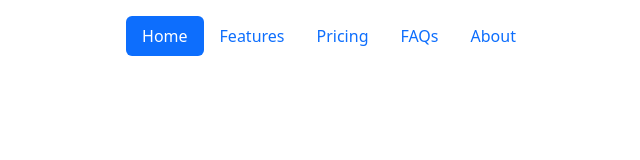
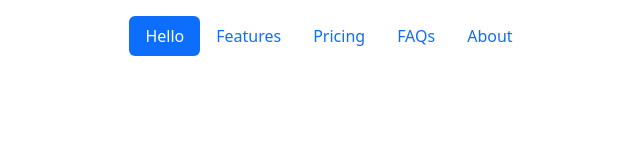
Before and after one commit to DividedGibon/DividedGibon.github.io, a plain HTML site: page index.html in a window 1280 px wide. Shown: the full height of the page, 311-951 px from the left. Drawn offline with Linux system fonts and the light colour scheme.

Commit message:
Update index.html

```diff
--- a/index.html
+++ b/index.html
@@ -19,7 +19,7 @@
   <div class="container">
     <header class="d-flex justify-content-center py-3">
       <ul class="nav nav-pills">
-        <li class="nav-item"><a href="#" class="nav-link active" aria-current="page">Home</a></li>
+        <li class="nav-item"><a href="#" class="nav-link active" aria-current="page">Hello</a></li>
         <li class="nav-item"><a href="#" class="nav-link">Features</a></li>
         <li class="nav-item"><a href="#" class="nav-link">Pricing</a></li>
         <li class="nav-item"><a href="#" class="nav-link">FAQs</a></li>
```
